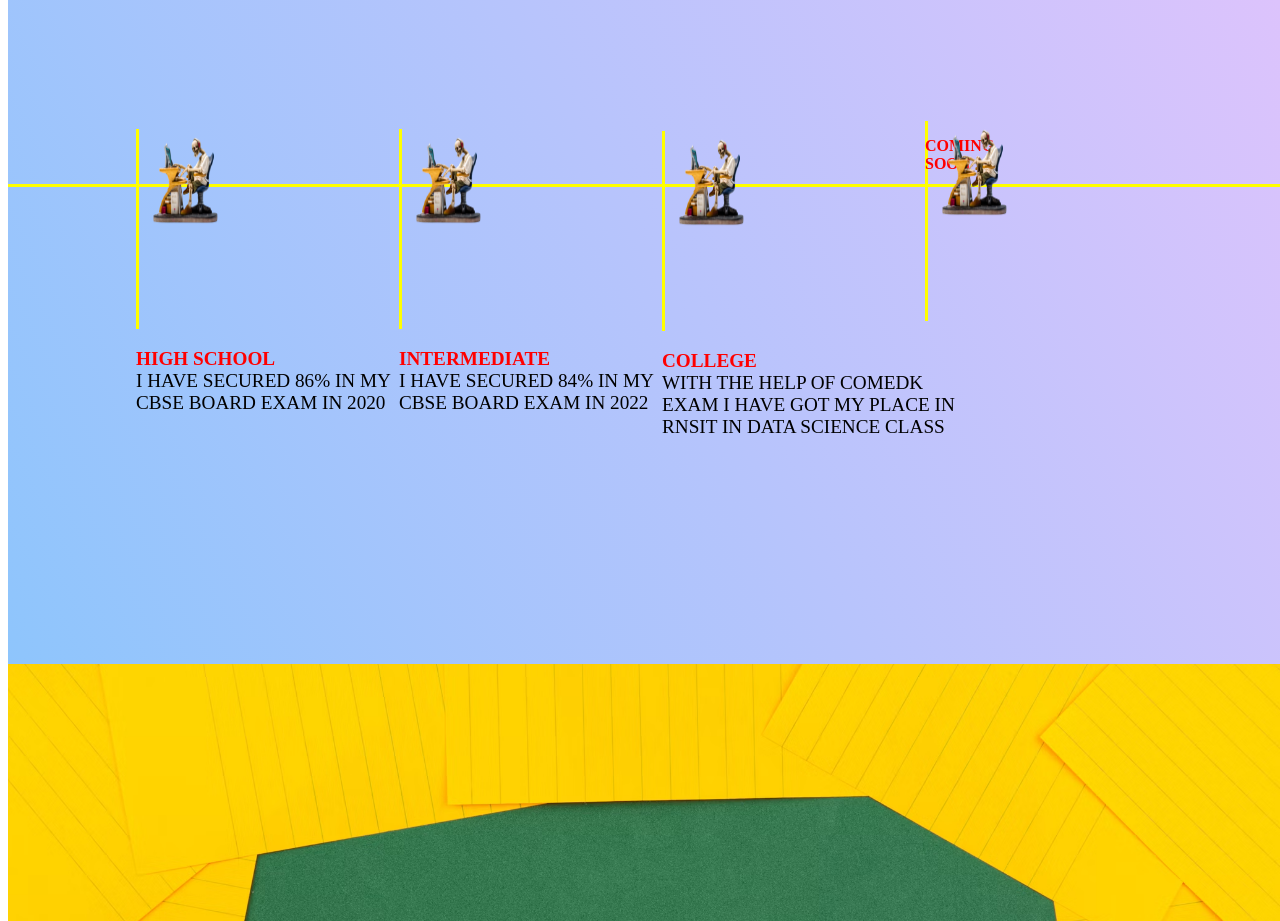
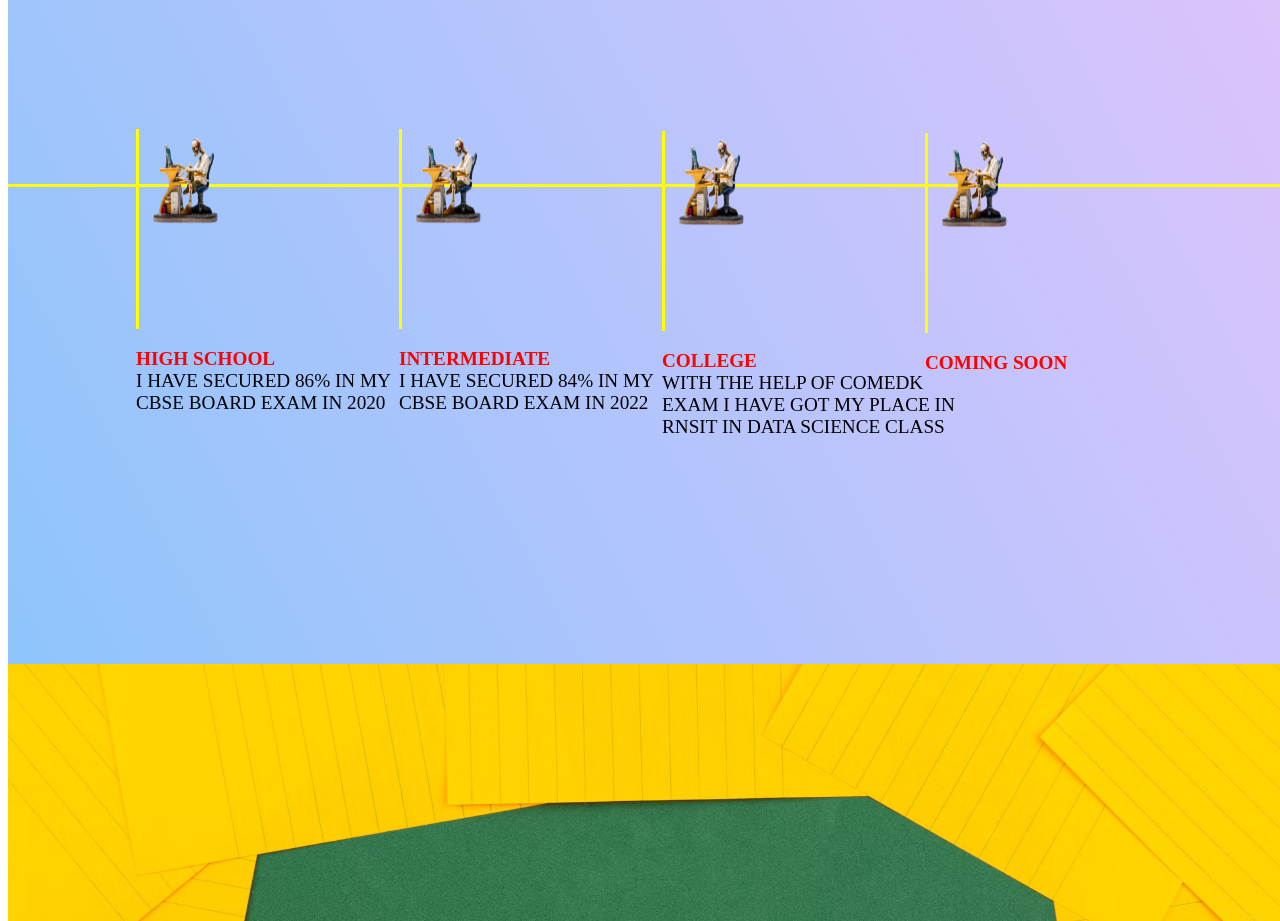
Before and after one commit to LAZY-CODER01/AYUSH, a plain HTML site: page index.html in a window 1280 px wide. Shown: the part 3400-4321 px from the top of the page. Drawn offline with Linux system fonts and the light colour scheme.

Commit message:
Update index.html

```diff
--- a/index.html
+++ b/index.html
@@ -66,7 +66,7 @@
 <div class="horizontal one"><img src="photos/study.png" alt="" class="study ones"><p class="text1"><b>HIGH SCHOOL</b><br>I HAVE SECURED 86% IN MY CBSE BOARD EXAM IN 2020</p></div>
 <div class="horizontal two"><img src="photos/study.png" alt="" class="study twos"><p class="text1"><B>INTERMEDIATE</B><br>I HAVE SECURED 84% IN MY CBSE BOARD EXAM IN 2022</p></div>
 <div class="horizontal three"><img src="photos/study.png" alt="" class="study threes"><p class="text1"><B>COLLEGE</B><br>WITH THE HELP OF COMEDK EXAM I HAVE GOT MY PLACE IN RNSIT IN DATA SCIENCE CLASS </p></div>
-<div class="horizontal four"><img src="photos/study.png" alt="" class="study fours"><p class="text"><B>COMING SOON</B><br></p></div>
+<div class="horizontal four"><img src="photos/study.png" alt="" class="study fours"><p class="text1"><B>COMING SOON</B><br></p></div>
 
 </div>
 <div class="gap" id="gapc">
```
